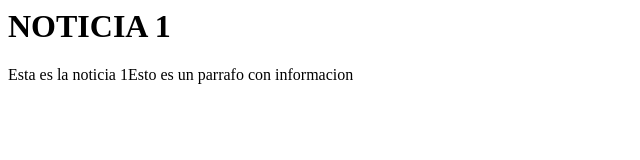
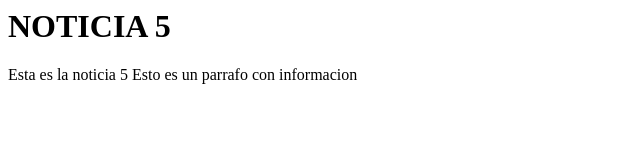
Before and after one commit to folen0/Noticias-5, a plain HTML site: page index.html in a window 1280 px wide. Shown: the full height of the page, 0-640 px from the left. Drawn offline with Linux system fonts and the light colour scheme.

Commit message:
Update index.html

```diff
--- a/index.html
+++ b/index.html
@@ -2,7 +2,7 @@
 
 <HEAD>
 
-<TITLE>NOTICIA 1</TITLE>
+<TITLE>NOTICIA 5</TITLE>
 
 </HEAD>
 
@@ -10,11 +10,11 @@
 
 <!-- Aqui va todo lo chachi -->
 
-<H1>NOTICIA 1 </H1>
+<H1>NOTICIA 5 </H1>
 
 
 <BODY>
-<P>Esta es la noticia 1Esto es un parrafo con informacion
+<P>Esta es la noticia 5 Esto es un parrafo con informacion
 
 </BODY>
 
```
